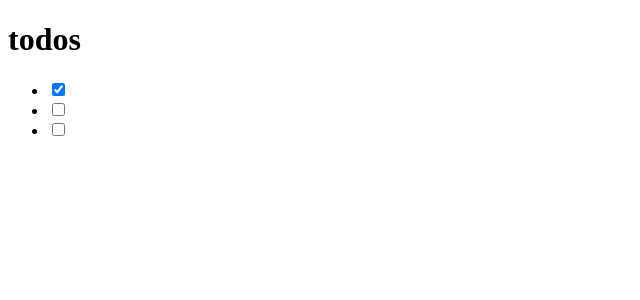
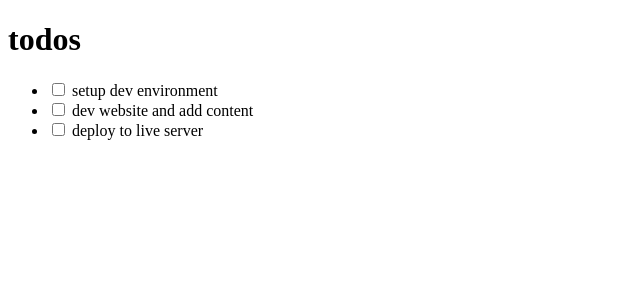
Before and after one commit to kayej22/react-todo-app, a React (Create React App) app: page / in a window 1280 px wide. Shown: the top 300 px of the page, without its empty margins (0-640 px from the left). Built offline with nearby package versions, Linux system fonts and the light colour scheme.

Commit message:
fixing error

```diff
--- a/src/components/TodoContainer.js
+++ b/src/components/TodoContainer.js
@@ -1,6 +1,6 @@
+import React from "react"
 import Header from "./Header"
-import React from "react"
-import TodosList from "./TodoList"
+import TodosList from "./TodosList"
 
 class TodoContainer extends React.Component {
 
@@ -22,7 +22,19 @@ class TodoContainer extends React.Component {
         completed: false
       }
     ]
-  }
+  };
+
+  handleChange = (id) => {
+    this.setState({
+      todos: this.state.todos.map(todo => {
+        if (todo.id === id) {
+          todo.completed = !todo.completed;
+        }
+        return todo;
+      })
+    })
+  };
+
 
   render () {
     return (
--- a/src/components/TodoItem.js
+++ b/src/components/TodoItem.js
@@ -1,15 +1,10 @@
 import React from "react"
-
-
 
 class TodoItem extends React.Component {
   render() {
     return (
     <li>
-      <input type="checkbox"
-      checked={this.props.todo.completed}
-      onChange={() => console.log("clicked")}
-      />
+      <input type="checkbox" /> {this.props.todo.title}
     </li>
     )
   }
--- a/src/components/TodoList.js
+++ /dev/null
@@ -1,22 +0,0 @@
-import React from "react"
-import TodoItem from "./TodoItem";
-
-class TodosList extends React.Component {
-  render() {
-    return (
-      <ul>
-        {this.props.todos.map(todo => (
-          <TodoItem
-            key={todo.id}
-            todo={todo}
-            handleChangeProps={this.props.handleChangeProps}
-            deleteTodoProps={this.props.deleteTodoProps}
-            setUpdate={this.props.setUpdate}
-          />
-        ))}
-      </ul>
-    )
-  }
-}
-
-export default TodosList
--- /dev/null
+++ b/src/components/TodosList.js
@@ -0,0 +1,16 @@
+import React from "react"
+import TodoItem from "./TodoItem"
+
+class TodosList extends React.Component {
+  render() {
+    return (
+      <ul>
+        {this.props.todos.map(todo => (
+          <TodoItem key={todo.id} todo={todo} />
+        ))}
+      </ul>
+    )
+  }
+}
+
+export default TodosList
```
